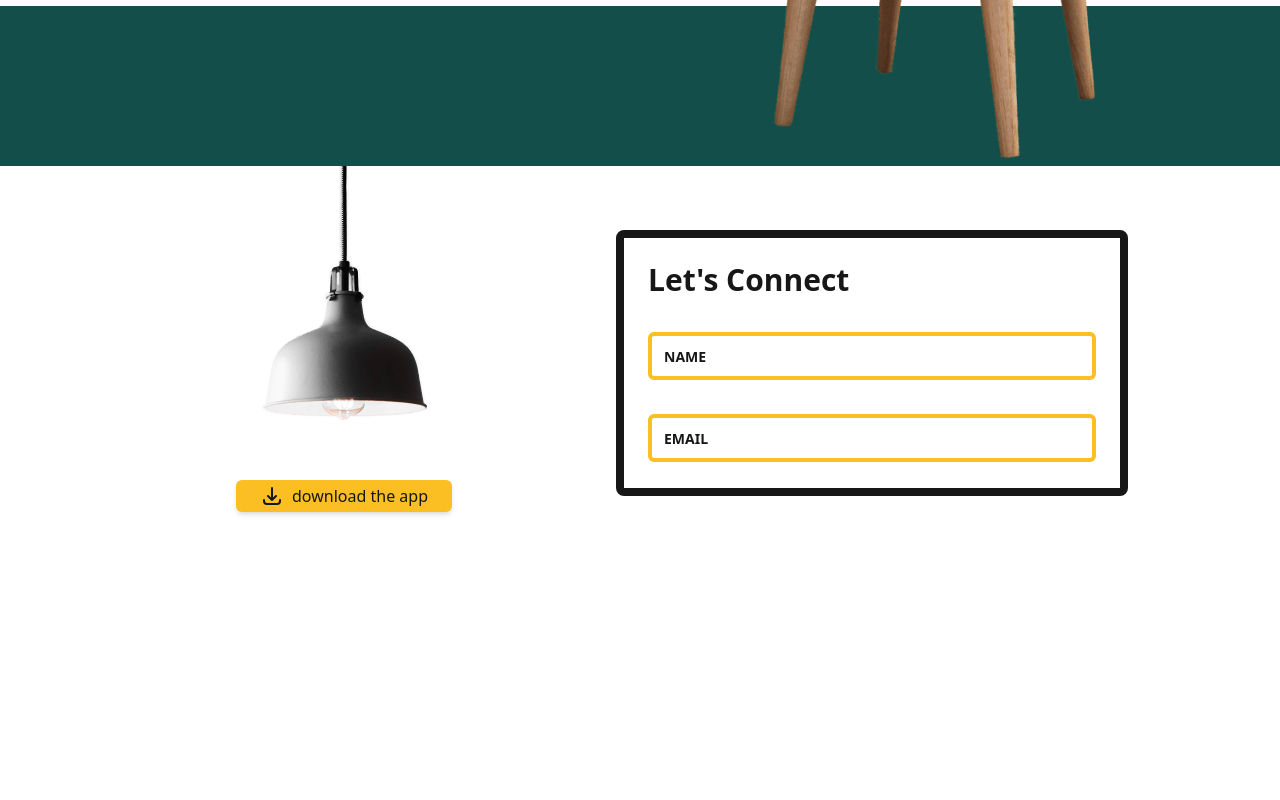
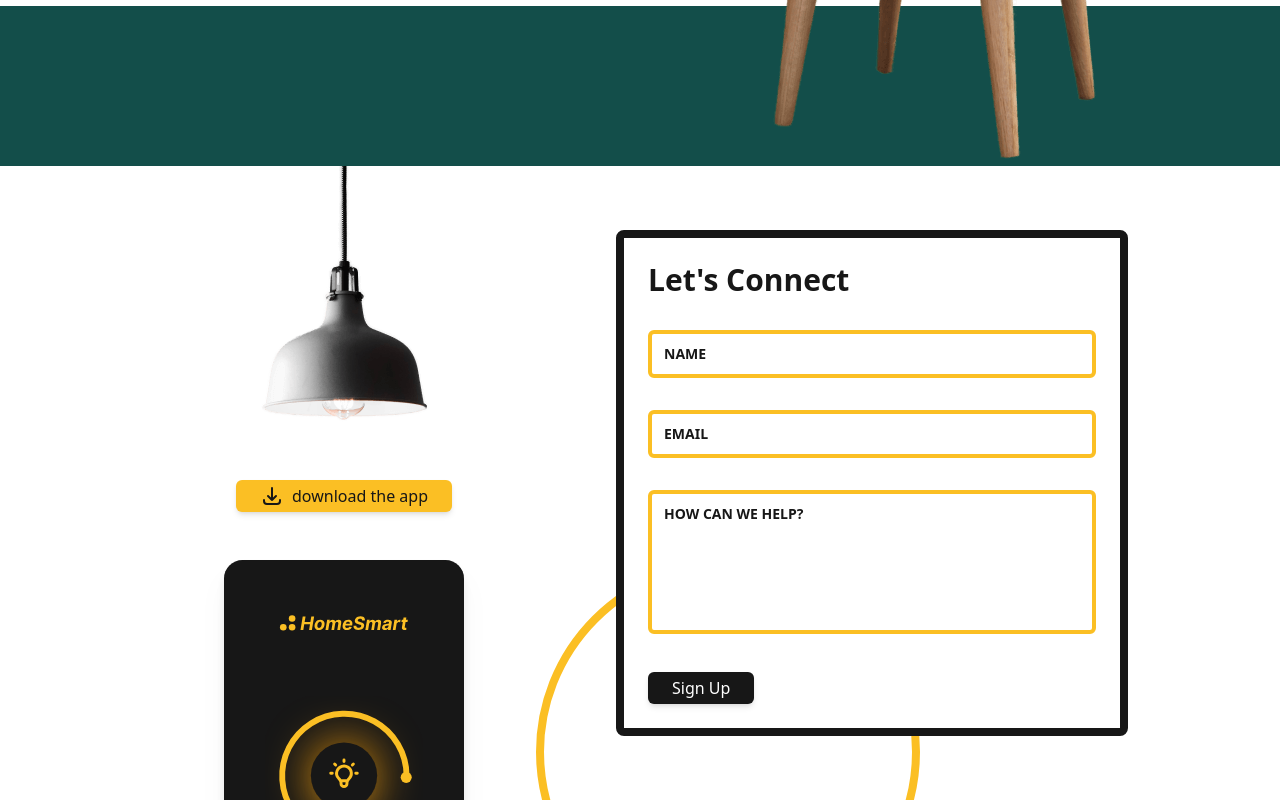
Before and after one commit to emday4prez/SmartHomeLandingPage, a website built with Vite: page index.html in a window 1280 px wide. Shown: the part 2484-3284 px from the top of the page. Before the commit the page ends 3044 px from the top, so only its background shows below. Built offline with nearby package versions, Linux system fonts and the light colour scheme; files whose address does not match are found by name.

Commit message:
completed form section

```diff
--- a/index.html
+++ b/index.html
@@ -391,8 +391,12 @@
             </svg>
             <span>download the app</span>
           </a>
-          <img src="./assets/app.svg width=240" class="hidden md:block drop-shadow-xl absolute left-1/2 -translate-x-1/2 max-w-16 xl:max-w-xs" alt="">
+          <img src="./assets/app.svg" width="240" class="hidden md:block drop-shadow-xl absolute left-1/2 -translate-x-1/2 max-w-16 xl:max-w-xs" alt="app">
+          <div class="absolute -bottom-18 left-1/2 translate-x-1/2 -z-10 aspect-square
+                    md:border-8 border-amber-400 rounded-full w-72 lg:w-96">
         </div>
+        </div>
+
         <form class="
         relative
         border-8
@@ -411,11 +415,12 @@
         w-full
 
         ">
+
       <h2 id="contact" class="text-3xl font-bold">Let's Connect</h2>
       <div class="relative">
         <input type="text" id="name" class="peer form-input w-full border-4 rounded-md border-amber-400 focus:ring-2 dark:focus:ring-offset-2 focus:ring-amber-300 focus:border-amber-400 focus:outline-none placeholder-transparent dark:bg-amber-400 dark:text-neutral-900" placeholder="enter your name">
         <label for="name" class="
-        peer-focus:text-blue-400
+
         text-neutral-500
         text-sm
         font-bold
@@ -435,7 +440,7 @@
         ">name</label>
       </div>
       <div class="relative">
-        <input type="text" id="name" class="peer form-input w-full border-4 rounded-md border-amber-400 focus:ring-2 dark:focus:ring-offset-2 focus:ring-amber-300 focus:border-amber-400 focus:outline-none placeholder-transparent dark:bg-amber-400 dark:text-neutral-900" placeholder="enter your email">
+        <input type="email" id="email" class="peer form-input w-full border-4 rounded-md border-amber-400 focus:ring-2 dark:focus:ring-offset-2 focus:ring-amber-300 focus:border-amber-400 focus:outline-none placeholder-transparent dark:bg-amber-400 dark:text-neutral-900" placeholder="enter your email">
         <label for="email" class="
         text-neutral-500
         text-sm
@@ -455,6 +460,50 @@
         dark:peer-focus:text-neutral-200
         ">email</label>
       </div>
+      <div class="relative">
+
+           <textarea name="content" id="content" cols="20" rows="5" class="peer form-text-area resize-none w-full border-4 rounded-md border-amber-400 focus:ring-2 dark:focus:ring-offset-2 focus:ring-amber-300 focus:border-amber-400 focus:outline-none placeholder-transparent dark:bg-amber-400 dark:text-neutral-900" placeholder="how can we help ?"></textarea>
+            <label for="email" class="
+                    text-neutral-500
+                    text-sm
+                    font-bold
+                    uppercase
+                    absolute
+                    -top-3
+                    left-2
+                    -translate-y-1/2
+                    peer-placeholder-shown:left-4
+                    peer-placeholder-shown:top-6
+                    peer-placeholder-shown:text-neutral-900
+                    peer-focus:-top-4
+                    peer-focus:left-2
+                    transition-all
+                    peer-focus:text-neutral-400
+                    dark:peer-focus:text-neutral-200
+                    ">how can we help?</label>
+
+      </div>
+
+      <a role="menuitem" class="
+                  py-1
+                  px-6
+                  bg-neutral-900
+                  w-max
+                  text-white
+                  shadow-md
+                  hover:shadow-xl
+                  transition-shadow
+                  dark:text-neutral-900
+                  ring-neutral-900
+                  rounded-md
+                  focus:outine-none
+                  focus-visible:ring-4
+                  ring-offset-4 ring-offset-white
+                  dark:ring-offset-amber-400
+                  " href="/">
+                  Sign Up
+      </a>
+
       </form>
       </div>
     </section>
--- a/tailwind.config.js
+++ b/tailwind.config.js
@@ -7,7 +7,7 @@ module.exports = {
   theme: {
     extend: {
       maxWidth: {
-        '16' : '16rem'
+        '16' : '16rem',
       }
     },
   },
```
